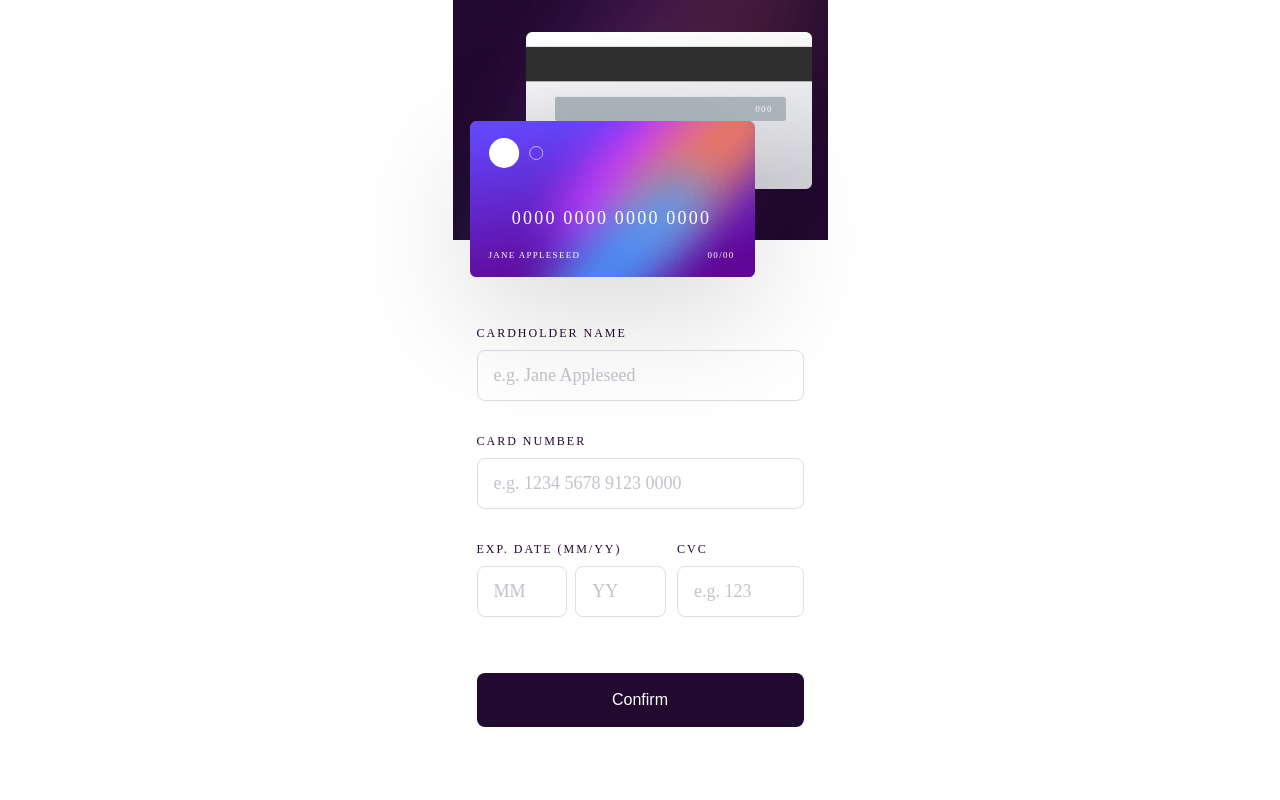
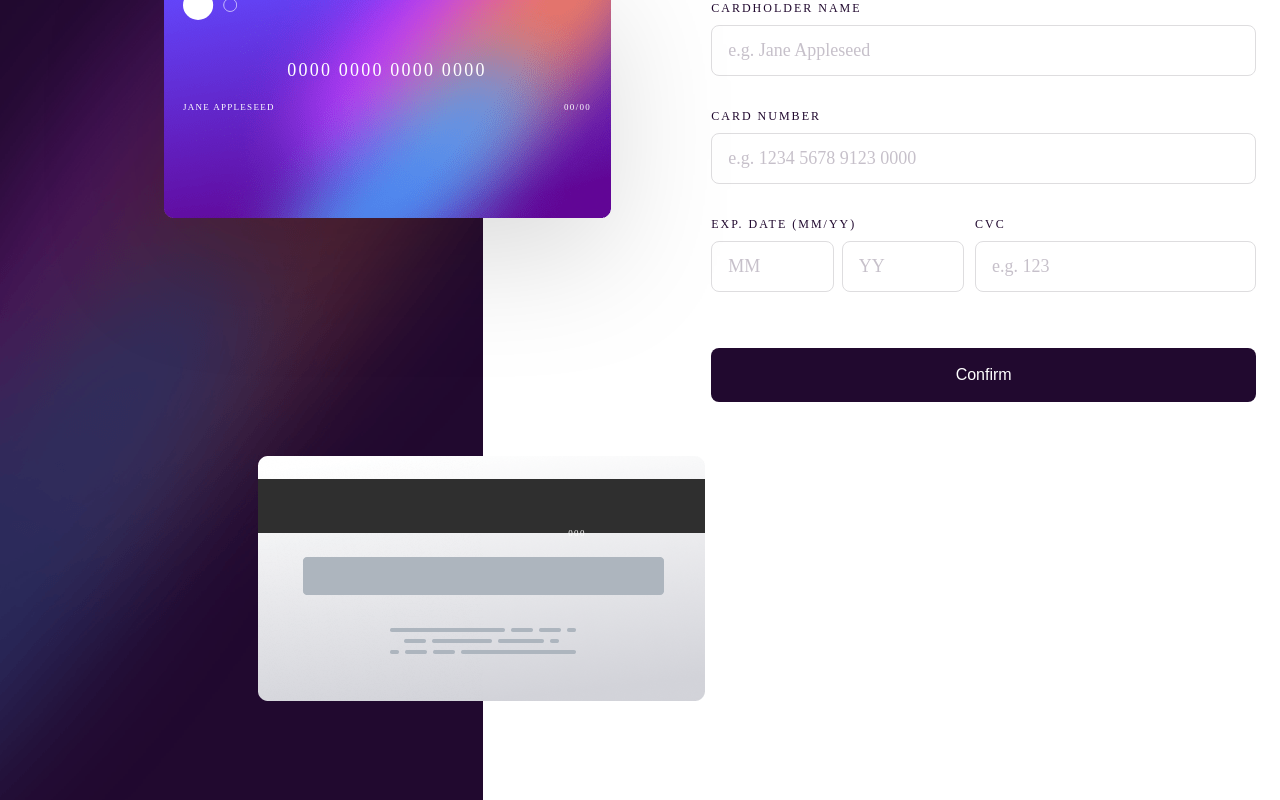
Before and after one commit to roodhouse/frontend-mentor-interactive-card, a React (Create React App) app: page / in a window 1280 px wide. Built offline with nearby package versions, Linux system fonts and the light colour scheme; the HTML template or start-up script is replaced by a standard one.

Commit message:
card work

```diff
--- a/src/App.js
+++ b/src/App.js
@@ -64,30 +64,14 @@ function App() {
 
 let exp = month + '/' + year
 
-
-// const numberArray = Array.from(number)
-// const quarterIndex = Math.ceil(numberArray.length / 4)
-// let firstQ = numberArray.splice(0, quarterIndex)
-// let secondQ = numberArray.splice(0, quarterIndex)
-// let thirdQ = numberArray.splice(0, quarterIndex)
-// let fourthQ = numberArray.splice(0, quarterIndex)
-
-// firstQ = firstQ.join('')
-// secondQ = secondQ.join('')
-// thirdQ = thirdQ.join('')
-// fourthQ = fourthQ.join('')
-// const fullNumber = firstQ + ' ' + secondQ + ' ' + thirdQ + ' ' + fourthQ
-// console.log(fullNumber)
-
-
   return (
     <div className="App h-screen">
-      <div id='mainWrapper' className='h-full flex justify-center'>
-        <div id='mainContainer' className='h-full pb-[45px] max-w-[375px]'>
-          <div id='topWrapper'>
+      <div id='mainWrapper' className='h-full flex justify-center xl:justify-normal'>
+        <div id='mainContainer' className='h-full pb-[45px] max-w-[375px] xl:max-w-full xl:w-full xl:flex'>
+          <div id='topWrapper' className='xl:w-[705px]'>
             <Top name={name} number={number} exp={exp} cvc={cvc}/>
           </div>
-          <div id='bottomWrapper'>
+          <div id='bottomWrapper' className='xl:w-[608px]'>
             <Bottom recordName={recordName} recordNumber={recordNumber} recordMonth={recordMonth} recordYear={recordYear} recordCvc={recordCvc}/>
           </div>
         </div>
--- a/src/components/Top.jsx
+++ b/src/components/Top.jsx
@@ -6,7 +6,7 @@ function Top({ name, number, exp, cvc }) {
   return (
     <>
       <div id="topContainer" className='w-full mb-[48px]'>
-        <div id="cardBackWrapper" className='bg-[url("/src/images/bg-main-mobile.png")] bg-no-repeat h-[240px]'>
+        <div id="cardBackWrapper" className='bg-[url("/src/images/bg-main-mobile.png")] bg-no-repeat h-[240px] xl:bg-[url("/src/images/bg-main-desktop.png")] xl:w-[483px] xl:h-screen xl:bg-cover'>
         <CardBack cvc={cvc} />
         </div>
         <div id="cardFrontWrapper" className='drop-shadow-[0px_39px_60px_rgba(0,0,0,0.14)]'>
--- a/src/components/top/CardBack.jsx
+++ b/src/components/top/CardBack.jsx
@@ -3,8 +3,8 @@ import React from 'react'
 function CardBack({ cvc }) {
   return (
     <>
-        <div id="cardBackContainer" className='pt-8 pr-4 pl-[73px] pb-[51px]'>
-            <div id="cardBack" className='bg-[url("/src/images/bg-card-back.png")] bg-contain bg-no-repeat h-[157px]'>
+        <div id="cardBackContainer" className='pt-8 pr-4 pl-[73px] pb-[51px] xl:pl-[258px] xl:pt-[456px]'>
+            <div id="cardBack" className='bg-[url("/src/images/bg-card-back.png")] bg-contain bg-no-repeat h-[157px] xl:h-[245px] xl:w-[447px]'>
                 <div id="cvs" className='pt-[71px] pb-[73px] pl-[228px] pr-[37px] text-white font-["Space_Grotesk"] text-[9px] font-medium tracking-[1.286px]'>
                     <p>{cvc}</p>
                 </div>
--- a/src/components/top/CardFront.jsx
+++ b/src/components/top/CardFront.jsx
@@ -5,8 +5,8 @@ function CardFront({ name, number, exp }) {
 
   return (
     <>
-        <div id="cardFrontContainer" className='h-[156px] pl-[17px] pr-[73px] mt-[-119px]'>
-            <div id="cardFont" className='bg-[url("/src/images/bg-card-front.png")] bg-cover h-full w-[285px] pt-[17px] pl-[19px] pb-[20px] pr-[20px]'>
+        <div id="cardFrontContainer" className='h-[156px] pl-[17px] pr-[73px] mt-[-119px] xl:pl-[164px] xl:pr-0 xl:mt-[-827px]'>
+            <div id="cardFont" className='bg-[url("/src/images/bg-card-front.png")] bg-cover h-full w-[285px] pt-[17px] pl-[19px] pb-[20px] pr-[20px] xl:h-[245px] xl:w-[447px]'>
                 <div id="logoContainer" className='w-[54px] h-[30px] mb-[37px]'>
                     <img src={Logo} alt="Logo" />
                 </div>
```
